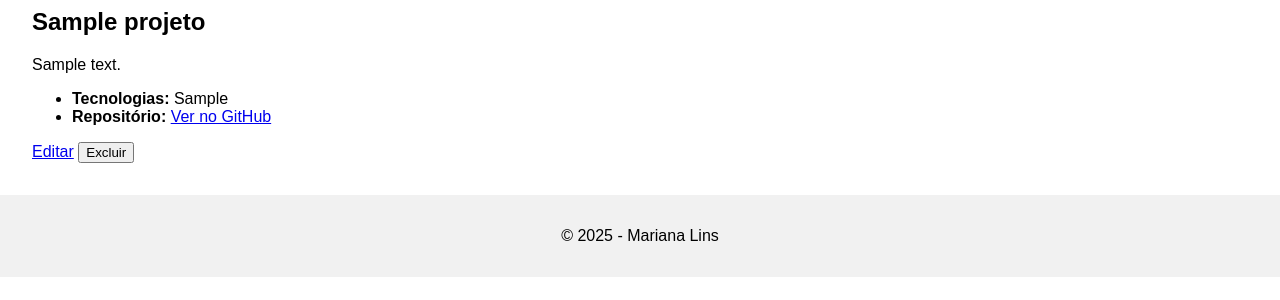
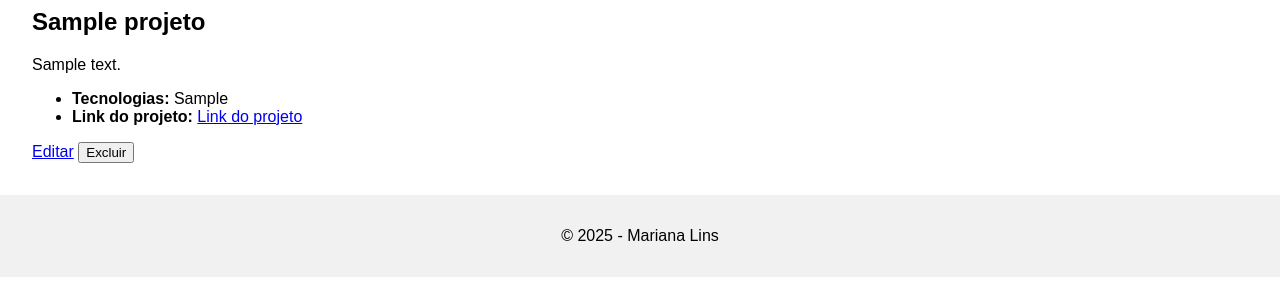
Before and after one commit to mariana-lins/meu-portfolio, a Node server app: page /projetos in a window 1280 px wide. Shown: the part 287-587 px from the top of the page. Run offline with Node 20, Linux system fonts and the light colour scheme; tables that the repository leaves empty hold one stand-in row (values such as "Sample post"); some libraries are stand-ins or nearby versions.

Commit message:
mudançalink

```diff
--- a/views/projetos.ejs
+++ b/views/projetos.ejs
@@ -22,7 +22,7 @@
       <ul>
         <li><strong>Tecnologias:</strong> <%= proj.tecnologias %></li>
         <% if (proj.link) { %>
-          <li><strong>Repositório:</strong> <a href="<%= proj.link %>" target="_blank">Ver no GitHub</a></li>
+          <li><strong>Link do projeto:</strong> <a href="<%= proj.link %>" target="_blank">Link do projeto</a></li>
         <% } %>
       </ul>
       <a href="/projetos/<%= proj._id %>/edit">Editar</a>
```
